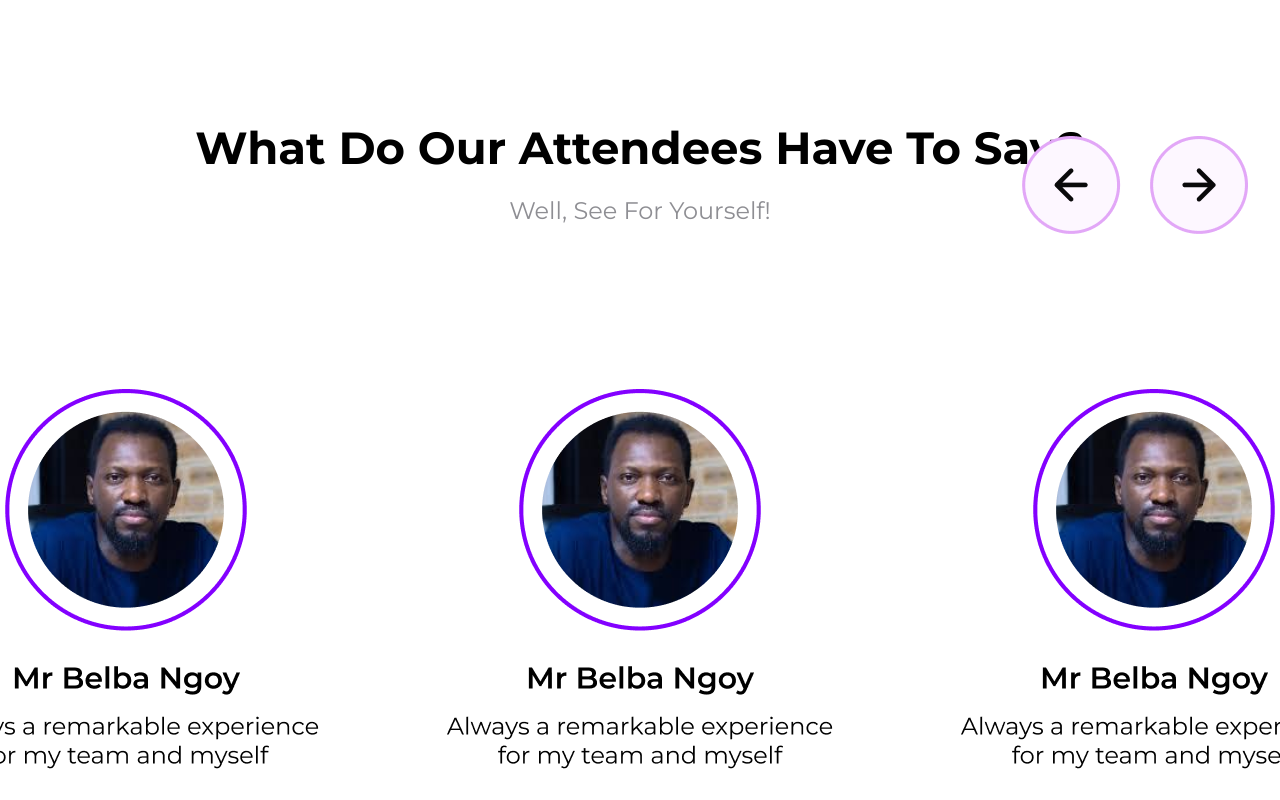
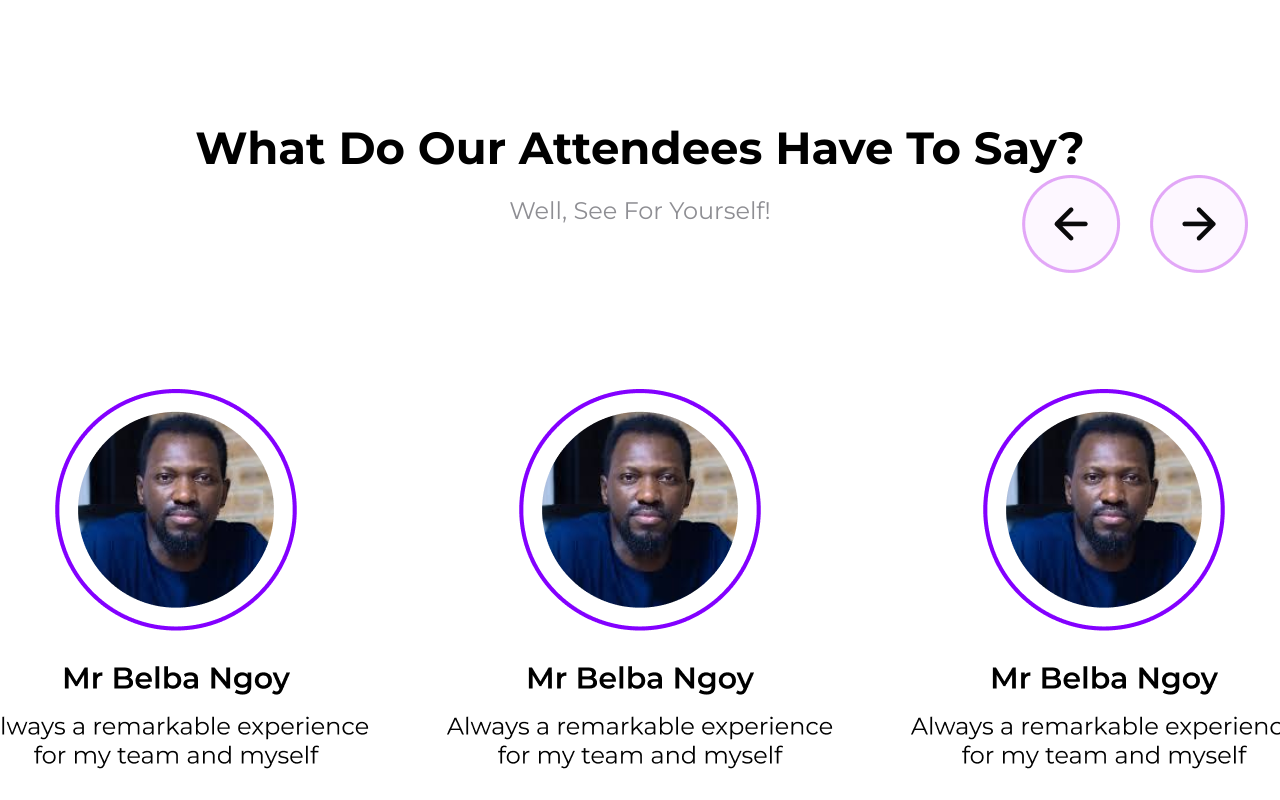
Before and after one commit to fantastizeey1/Interntest, a React (Vite) app: page / in a window 1280 px wide. Shown: the part 6960-7760 px from the top of the page. Built offline with nearby package versions, Linux system fonts and the light colour scheme.

Commit message:
checking for mobile veiw

```diff
--- a/src/components/Attendees.jsx
+++ b/src/components/Attendees.jsx
@@ -2,7 +2,7 @@ import React from "react";
 
 const Attendees = () => {
   return (
-    <section className="max-w-[95%] w-full px-4 md:px-[80px] mx-auto mt-10 lg:mt-[180px] gap-10 flex flex-col justify-between items-center relative">
+    <section className="max-w-[95%] w-full px-4 md:px-[50px] 2xl:px-[80px] mx-auto mt-10 lg:mt-[180px] gap-10 flex flex-col justify-between items-center relative">
       <div className="flex flex-col justify-center items-center mb-[100px]">
         <h2 className="font-bold text-[28px] text-center md:text-[35px] lg:text-[45px] text-black leading-[36px] md:leading-[46px] lg:leading-[56px] mb-[20px]">
           What Do Our Attendees Have To Say?
@@ -13,12 +13,12 @@ const Attendees = () => {
         <img
           src="/Frame 640.png"
           alt="button"
-          className="absolute top-[10%] md:top-0 lg:right-0 cursor-pointer mt-4"
+          className="absolute top-[10%] md:top-[6%] lg:right-0 cursor-pointer mt-4"
         />
       </div>
 
       {/* Reviews Section */}
-      <div className="flex flex-col md:flex-row justify-center items-center mt-6 gap-12 md:gap-[100px]">
+      <div className="flex flex-col md:flex-row justify-center items-center mt-6 gap-12 md:gap-[50px] 2xl:gap-[100px]">
         <img src="/Frame 634.png" alt="reviews" className="w-full md:w-auto" />
         <img src="/Frame 634.png" alt="reviews" className="w-full md:w-auto" />
         <img src="/Frame 634.png" alt="reviews" className="w-full md:w-auto" />
```
